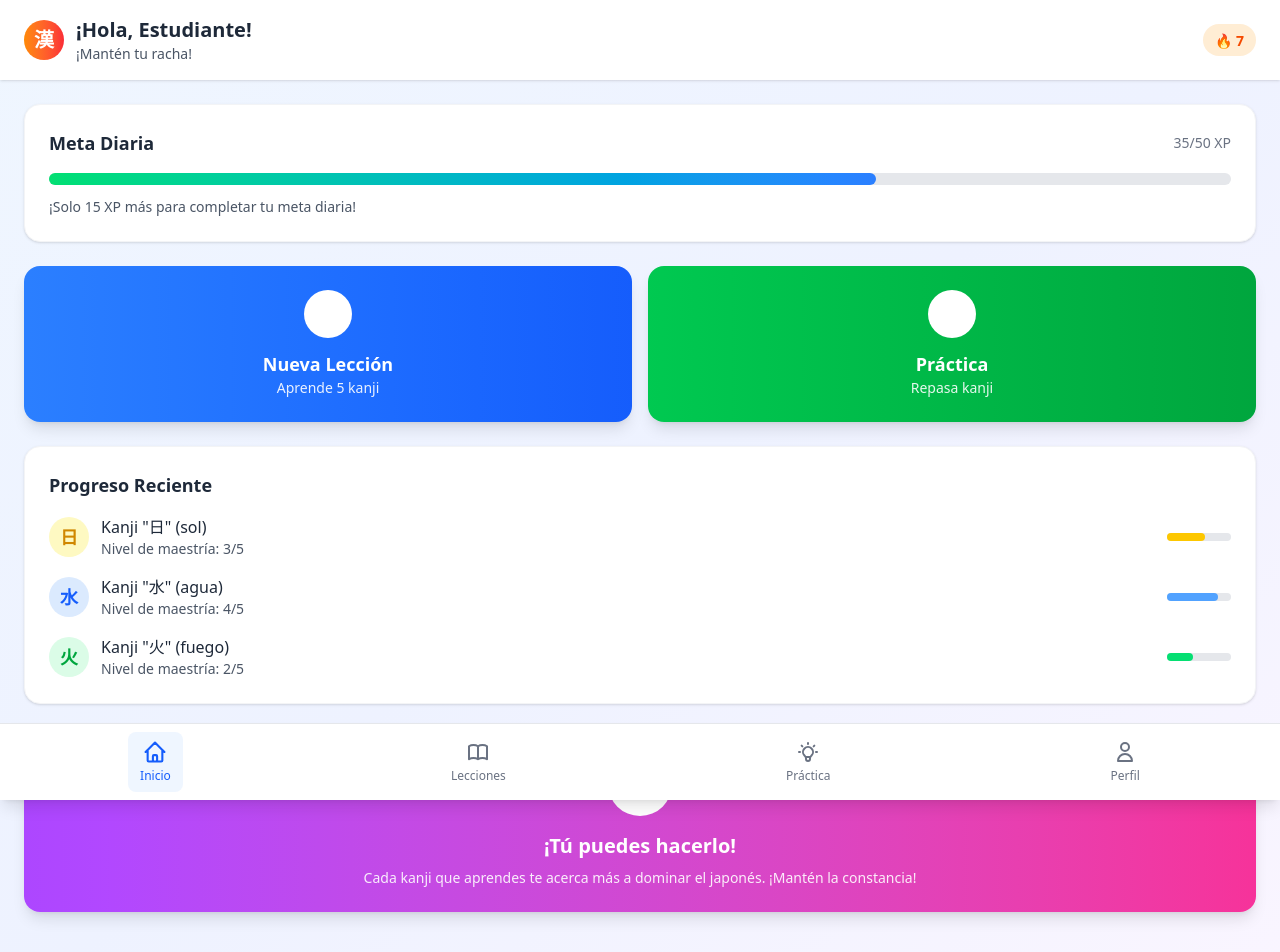
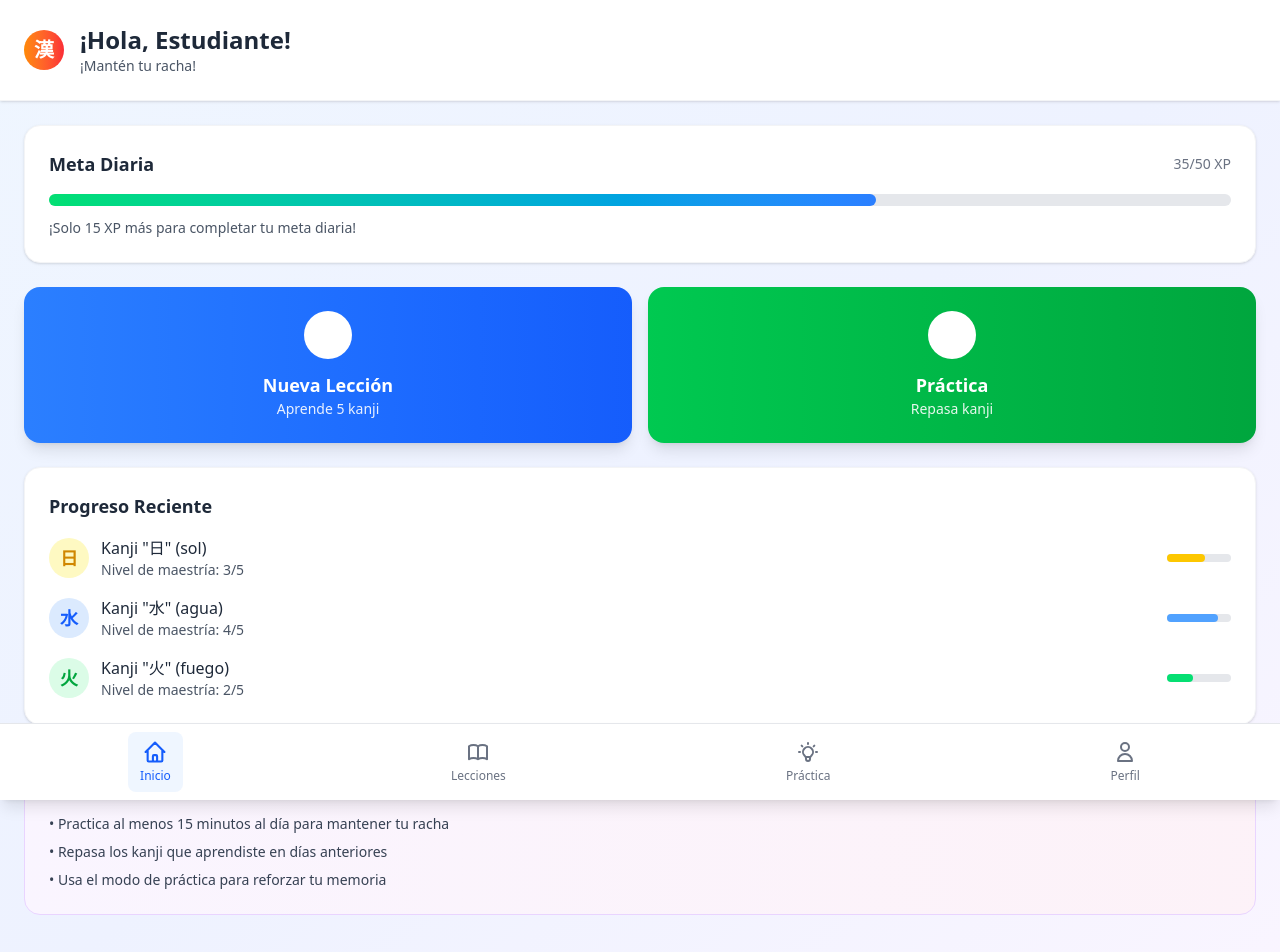
Before and after one commit to NoeOsorio/kanjy-study-app, a React (Vite) app: page /home in a window 1280 px wide. Shown: the top 952 px of the page. Built offline with nearby package versions, Linux system fonts and the light colour scheme.

Commit message:
Add PageHeader component for consistent header styling across pages. Refactor HomePage, LessonDetailPage, LessonsPage, and PracticePage to utilize PageHeader for improved layout and readability. Update QuizModeSelector styles for better visual hierarchy.

```diff
--- /dev/null
+++ b/src/components/PageHeader.tsx
@@ -0,0 +1,71 @@
+import type { ReactNode } from 'react';
+
+interface PageHeaderProps {
+  title: string;
+  description?: string;
+  leftContent?: ReactNode;
+  rightContent?: ReactNode;
+  variant?: 'default' | 'centered' | 'minimal';
+}
+
+export default function PageHeader({
+  title,
+  description,
+  leftContent,
+  rightContent,
+  variant = 'default'
+}: PageHeaderProps) {
+  const getHeaderClasses = () => {
+    switch (variant) {
+      case 'centered':
+        return 'text-center';
+      case 'minimal':
+        return 'py-3';
+      default:
+        return '';
+    }
+  };
+
+  const getTitleClasses = () => {
+    switch (variant) {
+      case 'centered':
+        return 'text-3xl font-bold bg-gradient-to-r from-blue-600 to-purple-600 bg-clip-text text-transparent';
+      case 'minimal':
+        return 'text-xl font-bold text-gray-800';
+      default:
+        return 'text-2xl font-bold text-gray-800';
+    }
+  };
+
+  const getDescriptionClasses = () => {
+    switch (variant) {
+      case 'centered':
+        return 'text-gray-600 mt-2';
+      case 'minimal':
+        return 'text-sm text-gray-500';
+      default:
+        return 'text-sm text-gray-600';
+    }
+  };
+
+  return (
+    <div className={`bg-white shadow-sm px-6 ${variant === 'minimal' ? 'py-3' : 'py-6'} border-b border-gray-100`}>
+      <div className={`flex items-center justify-between ${getHeaderClasses()}`}>
+        <div className="flex items-center space-x-4">
+          {leftContent}
+          <div>
+            <h1 className={getTitleClasses()}>{title}</h1>
+            {description && (
+              <p className={getDescriptionClasses()}>{description}</p>
+            )}
+          </div>
+        </div>
+        {rightContent && (
+          <div className="flex items-center space-x-3">
+            {rightContent}
+          </div>
+        )}
+      </div>
+    </div>
+  );
+}
--- a/src/components/QuizModeSelector.tsx
+++ b/src/components/QuizModeSelector.tsx
@@ -79,15 +79,15 @@ export default function QuizModeSelector({ onModeSelect, onClose }: QuizModeSele
   };
 
   return (
-    <div className="w-full">
+    <div className="space-y-6">
       {/* Header */}
-      <div className="text-center mb-8">
-        <h2 className="text-2xl sm:text-3xl font-bold text-gray-800 mb-3">Selecciona el Modo de Quiz</h2>
-        <p className="text-sm sm:text-base text-gray-600">Elige cómo quieres practicar los kanji</p>
+      <div className="text-center">
+        <h2 className="text-2xl font-bold text-gray-800 mb-3">Selecciona el Modo de Quiz</h2>
+        <p className="text-gray-600">Elige cómo quieres practicar los kanji</p>
       </div>
 
       {/* Quiz Modes Grid */}
-      <div className="grid grid-cols-1 sm:grid-cols-2 lg:grid-cols-3 gap-4 sm:gap-6">
+      <div className="grid grid-cols-1 sm:grid-cols-2 lg:grid-cols-3 gap-4">
         {quizModes.map((mode) => (
           <button
             key={mode}
@@ -95,7 +95,7 @@ export default function QuizModeSelector({ onModeSelect, onClose }: QuizModeSele
             className={`
               bg-white rounded-2xl p-6 border-2 border-gray-100
               hover:scale-105 transition-all duration-300 cursor-pointer
-              shadow-lg hover:shadow-xl ${getModeColor(mode)}
+              shadow-sm hover:shadow-md ${getModeColor(mode)}
             `}
           >
             <div className="flex flex-col items-center text-center space-y-4">
@@ -114,8 +114,8 @@ export default function QuizModeSelector({ onModeSelect, onClose }: QuizModeSele
       </div>
 
       {/* Información adicional */}
-      <div className="mt-8 text-center">
-        <div className="bg-gradient-to-r from-blue-50 to-purple-50 rounded-2xl p-6 border border-blue-200">
+      <div className="bg-white rounded-2xl p-6 shadow-sm border border-gray-100">
+        <div className="text-center">
           <h3 className="font-bold text-gray-800 mb-2">💡 Consejo</h3>
           <p className="text-sm text-gray-600">
             Comienza con "Kanji → Significado" si eres principiante, o prueba el "Quiz Mixto" para un desafío completo.
--- a/src/pages/HomePage.tsx
+++ b/src/pages/HomePage.tsx
@@ -1,31 +1,22 @@
 import { useState } from 'react';
+import PageHeader from '../components/PageHeader';
 
 export default function HomePage() {
-  const [userStreak] = useState(7);
   const [dailyGoal] = useState(50);
   const [currentXP] = useState(35);
 
   return (
     <div className="min-h-screen bg-gradient-to-br from-blue-50 via-indigo-50 to-purple-50 pb-20">
       {/* Header */}
-      <div className="bg-white shadow-sm px-6 py-4">
-        <div className="flex items-center justify-between">
-          <div className="flex items-center space-x-3">
-            <div className="w-10 h-10 bg-gradient-to-r from-orange-400 to-red-500 rounded-full flex items-center justify-center">
-              <span className="text-white text-xl font-bold">漢</span>
-            </div>
-            <div>
-              <h1 className="text-xl font-bold text-gray-800">¡Hola, Estudiante!</h1>
-              <p className="text-sm text-gray-600">¡Mantén tu racha!</p>
-            </div>
+      <PageHeader
+        title="¡Hola, Estudiante!"
+        description="¡Mantén tu racha!"
+        leftContent={
+          <div className="w-10 h-10 bg-gradient-to-r from-orange-400 to-red-500 rounded-full flex items-center justify-center">
+            <span className="text-white text-xl font-bold">漢</span>
           </div>
-          <div className="flex items-center space-x-2">
-            <div className="bg-orange-100 px-3 py-1 rounded-full">
-              <span className="text-orange-600 text-sm font-semibold">🔥 {userStreak}</span>
-            </div>
-          </div>
-        </div>
-      </div>
+        }
+      />
 
       {/* Main Content */}
       <div className="px-6 py-6 space-y-6">
@@ -52,7 +43,7 @@ export default function HomePage() {
             <div className="text-center">
               <div className="w-12 h-12 bg-white bg-opacity-20 rounded-full flex items-center justify-center mx-auto mb-3">
                 <svg className="w-6 h-6" fill="none" stroke="currentColor" viewBox="0 0 24 24">
-                  <path strokeLinecap="round" strokeLinejoin="round" strokeWidth={2} d="M12 6.253v13m0-13C10.832 5.477 9.246 5 7.5 5S4.168 5.477 3 6.253v13C4.168 18.477 5.754 18 7.5 18s3.332.477 4.5 1.253m0-13C13.168 5.477 14.754 5 16.5 5c1.746 0 3.332.477 4.5 1.253v13C19.832 18.477 18.246 18 16.5 18c-1.746 0-3.332.477-4.5 1.253" />
+                  <path strokeLinecap="round" strokeLinejoin="round" strokeWidth={2} d="M12 6.253v13m0-13C10.832 5.477 9.246 5 7.5 5S4.168 5.477 3 6.253v13C4.168 18.477 5.754 18 7.5 18s3.332.477 4.5 1.253m0-13C13.168 5.477 14.754 5 16.5 5c1.746 0 3.332.477 4.5 1.253v13C19.832 18.477 18.246 18 16.5 18c-1.746 0-3.332.477 4.5 1.253" />
                 </svg>
               </div>
               <h3 className="font-bold text-lg">Nueva Lección</h3>
@@ -118,18 +109,13 @@ export default function HomePage() {
           </div>
         </div>
 
-        {/* Motivational Message */}
-        <div className="bg-gradient-to-r from-purple-500 to-pink-500 text-white p-6 rounded-2xl shadow-lg">
-          <div className="text-center">
-            <div className="w-16 h-16 bg-white bg-opacity-20 rounded-full flex items-center justify-center mx-auto mb-4">
-              <svg className="w-8 h-8" fill="none" stroke="currentColor" viewBox="0 0 24 24">
-                <path strokeLinecap="round" strokeLinejoin="round" strokeWidth={2} d="M4.318 6.318a4.5 4.5 0 000 6.364L12 20.364l7.682-7.682a4.5 4.5 0 00-6.364-6.364L12 7.636l-1.318-1.318a4.5 4.5 0 00-6.364 0z" />
-              </svg>
-            </div>
-            <h3 className="font-bold text-xl mb-2">¡Tú puedes hacerlo!</h3>
-            <p className="text-sm opacity-90">
-              Cada kanji que aprendes te acerca más a dominar el japonés. ¡Mantén la constancia!
-            </p>
+        {/* Study Tips */}
+        <div className="bg-gradient-to-r from-purple-50 to-pink-50 rounded-2xl p-6 border border-purple-200">
+          <h2 className="text-lg font-bold text-gray-800 mb-3">💡 Consejos de Estudio</h2>
+          <div className="space-y-2 text-sm text-gray-700">
+            <p>• Practica al menos 15 minutos al día para mantener tu racha</p>
+            <p>• Repasa los kanji que aprendiste en días anteriores</p>
+            <p>• Usa el modo de práctica para reforzar tu memoria</p>
           </div>
         </div>
       </div>
--- a/src/pages/LessonDetailPage.tsx
+++ b/src/pages/LessonDetailPage.tsx
@@ -1,5 +1,6 @@
 import { useState, useEffect } from 'react';
 import { useParams, useNavigate } from 'react-router-dom';
+import PageHeader from '../components/PageHeader';
 import { getLessonKanji } from '../services/kanjiService';
 import type { Kanji } from '../types';
 
@@ -25,14 +26,13 @@ export default function LessonDetailPage() {
     navigate(`/lessons/${lessonId}/study`);
   };
 
-
-
   return (
     <div className="min-h-screen bg-gradient-to-br from-blue-50 via-indigo-50 to-purple-50 pb-20">
       {/* Header */}
-      <div className="bg-white shadow-sm px-6 py-4">
-        <div className="flex items-center justify-between">
-          <div className="flex items-center space-x-4">
+      <PageHeader
+        title="Fundamentos Básicos"
+        description={`Nivel N5 • ${kanjiList.length} kanji`}
+        leftContent={
           <button
             onClick={() => navigate('/lessons')}
             className="p-2 text-gray-600 hover:text-gray-800 hover:bg-gray-100 rounded-lg transition-colors"
@@ -41,18 +41,12 @@ export default function LessonDetailPage() {
               <path strokeLinecap="round" strokeLinejoin="round" strokeWidth={2} d="M15 19l-7-7 7-7" />
             </svg>
           </button>
-            <div className="text-center">
-              <h1 className="text-3xl font-bold bg-gradient-to-r from-blue-600 to-purple-600 bg-clip-text text-transparent">
-                Fundamentos Básicos
-              </h1>
-              <p className="text-sm text-gray-600 mt-1">Nivel N5 • {kanjiList.length} kanji</p>
-            </div>
-          </div>
-        </div>
-      </div>
+        }
+      />
 
+      {/* Main Content */}
+      <div className="px-6 py-6 space-y-6">
         {/* Progress Bar */}
-      <div className="px-6 py-4">
         <div className="bg-white rounded-2xl p-6 shadow-sm border border-gray-100">
           <div className="flex items-center justify-between mb-4">
             <h2 className="text-lg font-bold text-gray-800">Progreso de la Lección</h2>
@@ -72,16 +66,14 @@ export default function LessonDetailPage() {
           >
             <div className="flex items-center justify-center space-x-3">
               <svg className="w-6 h-6" fill="none" stroke="currentColor" viewBox="0 0 24 24">
-                <path strokeLinecap="round" strokeLinejoin="round" strokeWidth={2} d="M12 6.253v13m0-13C10.832 5.477 9.246 5 7.5 5S4.168 5.477 3 6.253v13C4.168 18.477 5.754 18 7.5 18s3.332.477 4.5 1.253m0-13C13.168 5.477 14.754 5 16.5 5c1.746 0 3.332.477 4.5 1.253v13C19.832 18.477 18.246 18 16.5 18c-1.746 0-3.332.477-4.5 1.253" />
+                <path strokeLinecap="round" strokeLinejoin="round" strokeWidth={2} d="M12 6.253v13m0-13C10.832 5.477 9.246 5 7.5 5S4.168 5.477 3 6.253v13C4.168 18.477 5.754 18 7.5 18s3.332.477 4.5 1.253m0-13C13.168 5.477 14.754 5 16.5 5c1.746 0 3.332.477 4.5 1.253v13C19.832 18.477 18.246 18 16.5 18c-1.746 0-3.332.477 4.5 1.253" />
               </svg>
               <span>Modo Estudio con Tarjetas</span>
             </div>
           </button>
         </div>
-      </div>
 
         {/* Kanji Grid */}
-      <div className="px-6 py-4">
         <div className="grid grid-cols-2 md:grid-cols-3 lg:grid-cols-5 gap-4">
           {kanjiList.map((kanji) => (
             <div
```
Also changed, not shown: src/pages/LessonsPage.tsx (+29 -91 lines), src/pages/PracticePage.tsx (+11 -25 lines). Lines whose indentation alone changed are shown as unchanged.
